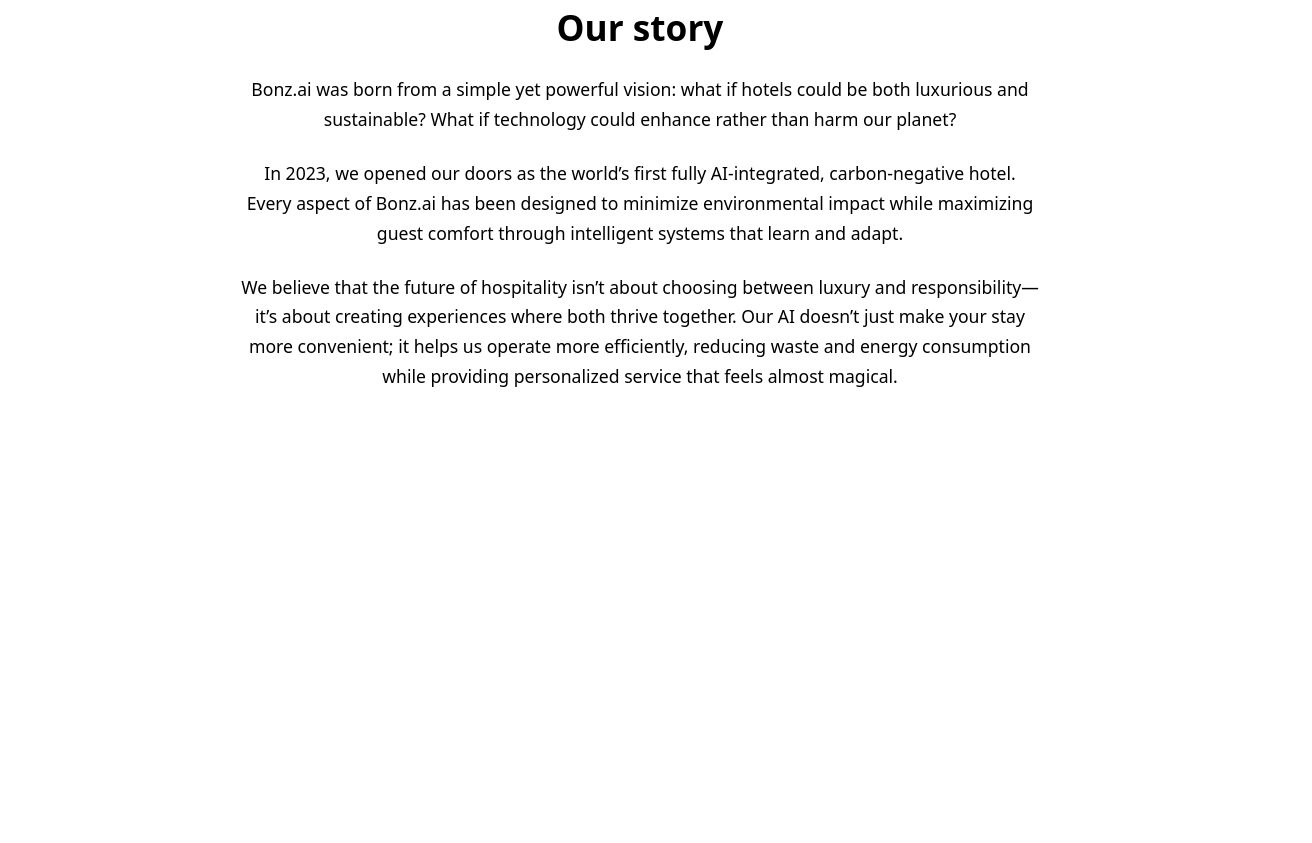
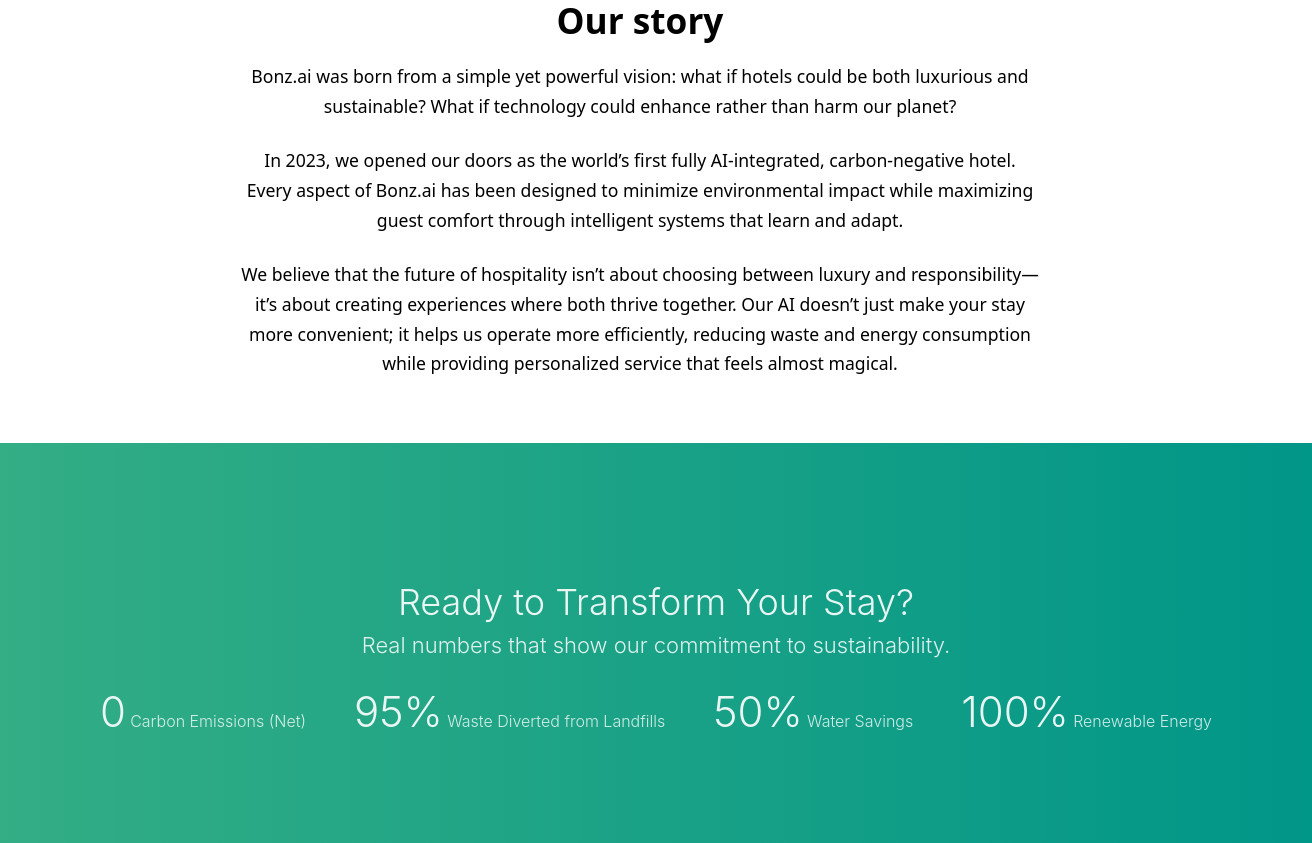
Before and after one commit to MagicZombies/Bonz.ai, a plain HTML site: page About.html in a window 1280 px wide. Shown: the part 657-1500 px from the top of the page, 1312 px wide, since content can reach past the window. Before the commit the page ends 1113 px from the top, so only its background shows below. Drawn offline with Linux system fonts and the light colour scheme.

Commit message:
Fixa headern/Line-height

```diff
--- a/About.css
+++ b/About.css
@@ -14,6 +14,7 @@
   padding: 0;
   box-sizing: border-box;
   font-family: system-ui, -apple-system, BlinkMacSystemFont, sans-serif;
+  line-height: 1;
 }
 
 /* ------------------------------ */
@@ -78,7 +79,7 @@
 .book-button {
 background-color: var(--color-btn-primary);
 color: white;
-padding: 0.7rem 1.5rem;
+padding: 1rem 2rem;
 border-radius: 0.5rem;
 text-decoration: none;
 font-weight: 600;
@@ -155,7 +156,7 @@
   content: "";
   position: absolute;
   inset: 0;
-  background: rgba(0, 0, 0, 0.45);
+  background: rgba(0, 0, 0, 0.60);
   z-index: 1;
 }
 
@@ -204,3 +205,98 @@
   margin-bottom: 1.5rem;
   color: var(--color-text-primary);
 }
+
+/* ------------*/
+/* Statisik */
+/* -----------*/
+
+.sustainability-hero {
+  width: 100%;
+  height: 400px;
+  background: linear-gradient(to right, #009966CC, #009688);
+  color: white;
+  text-align: center;
+  display: flex;
+  flex-direction: column;
+  justify-content: center;
+  padding: 0 1rem;
+}
+
+/* RUBRIK – optiskt tunnare och mindre vit */
+.sustainability-hero h2 {
+  font-family: Inter, sans-serif;
+  font-weight: 300;          /* tunnare, mer Figma */
+  font-size: 36px;           /* mindre än 48px → matchar Figma känslan */
+  line-height: 1.1;
+  opacity: 0.9;              /* mindre vit, mer Figma */
+  margin-bottom: 0.5rem;
+}
+
+/* UNDERRUBRIK – bredare, tunnare, mindre vit */
+.sustainability-hero p {
+  font-family: Inter, sans-serif;
+  font-weight: 300;
+  font-size: 22px;           /* Figma-känsla, inte Figma-pixel */
+  line-height: 1.3;
+  max-width: 700px;          /* bredare som i skissen */
+  margin: 0 auto 2rem;
+  opacity: 0.85;             /* mindre vit */
+}
+
+/* STATISTIK – optiskt balanserad */
+.stats {
+  list-style: none;
+  padding: 0;
+  margin: 0;
+  display: flex;
+  justify-content: center;
+  gap: 3rem;                 /* lagom spacing */
+  flex-wrap: wrap;
+}
+
+/* VALUE – tunnare, mindre vit, mindre stor */
+.stats .value {
+  font-family: Inter, sans-serif;
+  font-weight: 300;
+  font-size: 42px;           /* inte 64px → Figma-känsla */
+  line-height: 1;
+  opacity: 0.9;
+}
+
+/* LABEL – tunnare, mindre vit */
+.stats .label {
+  font-family: Inter, sans-serif;
+  font-weight: 300;
+  font-size: 16px;
+  line-height: 1.2;
+  margin-top: 0.25rem;
+  opacity: 0.8;
+}
+
+/* MOBIL */
+@media (max-width: 576px) {
+  .sustainability-hero {
+    height: auto;
+    padding: 3rem 1rem;
+  }
+
+  .sustainability-hero h2 {
+    font-size: 28px;
+  }
+
+  .sustainability-hero p {
+    font-size: 18px;
+  }
+
+  .stats .value {
+    font-size: 32px;
+  }
+
+  .stats .label {
+    font-size: 14px;
+  }
+
+  .stats {
+    gap: 1.5rem;
+  }
+}
--- a/About.html
+++ b/About.html
@@ -60,9 +60,30 @@
   </p>
 </section>
 
-    <p>
+<section class="sustainability-hero">
+  <h2>Ready to Transform Your Stay?</h2>
+  <p>Real numbers that show our commitment to sustainability.</p>
 
-    </p>
+  <ul class="stats">
+    <li>
+      <span class="value">0</span>
+      <span class="label">Carbon Emissions (Net)</span>
+    </li>
+    <li>
+      <span class="value">95%</span>
+      <span class="label">Waste Diverted from Landfills</span>
+    </li>
+    <li>
+      <span class="value">50%</span>
+      <span class="label">Water Savings</span>
+    </li>
+    <li>
+      <span class="value">100%</span>
+      <span class="label">Renewable Energy</span>
+    </li>
+  </ul>
+</section>
+
 
     <script src="about.js"></script>
 </body>
```
